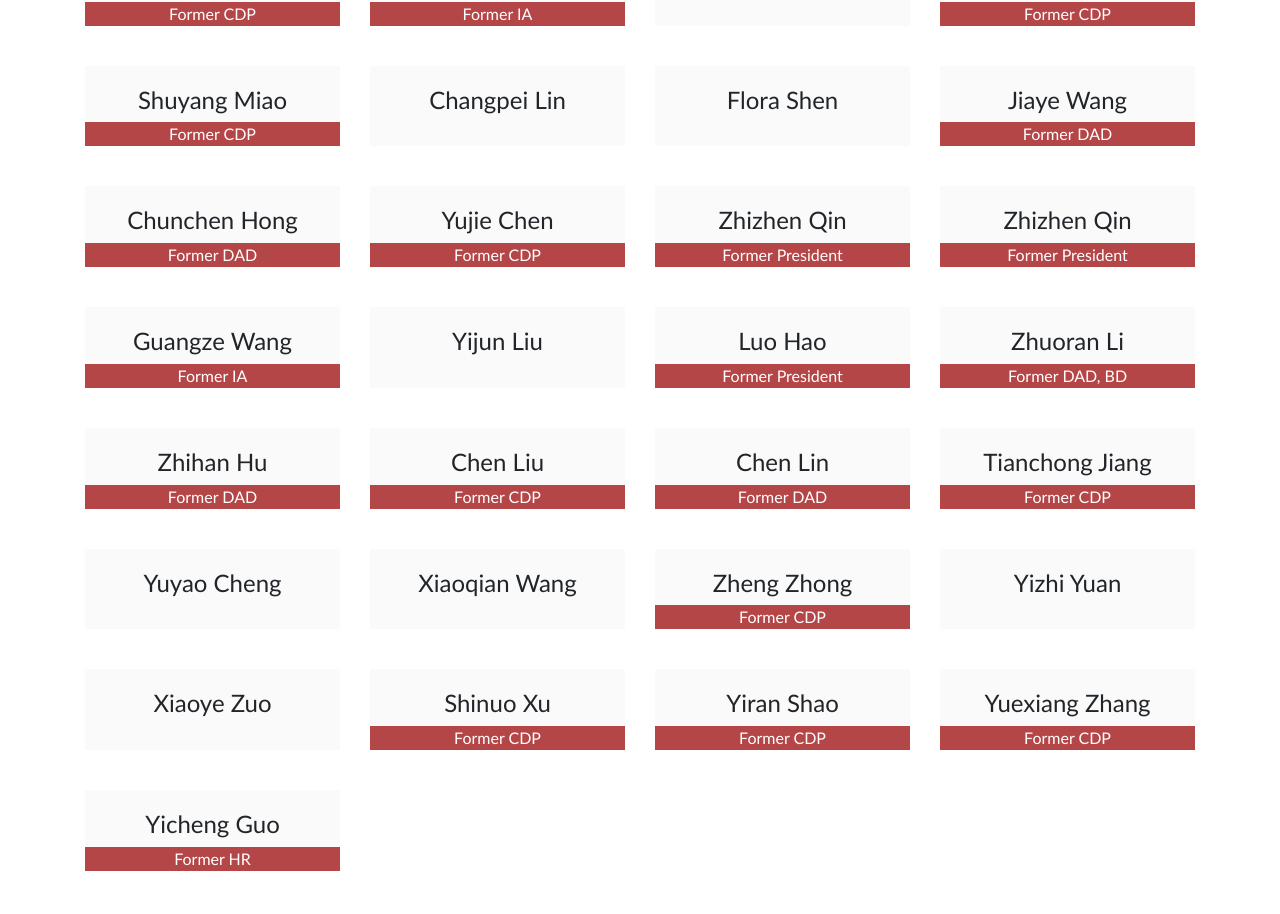
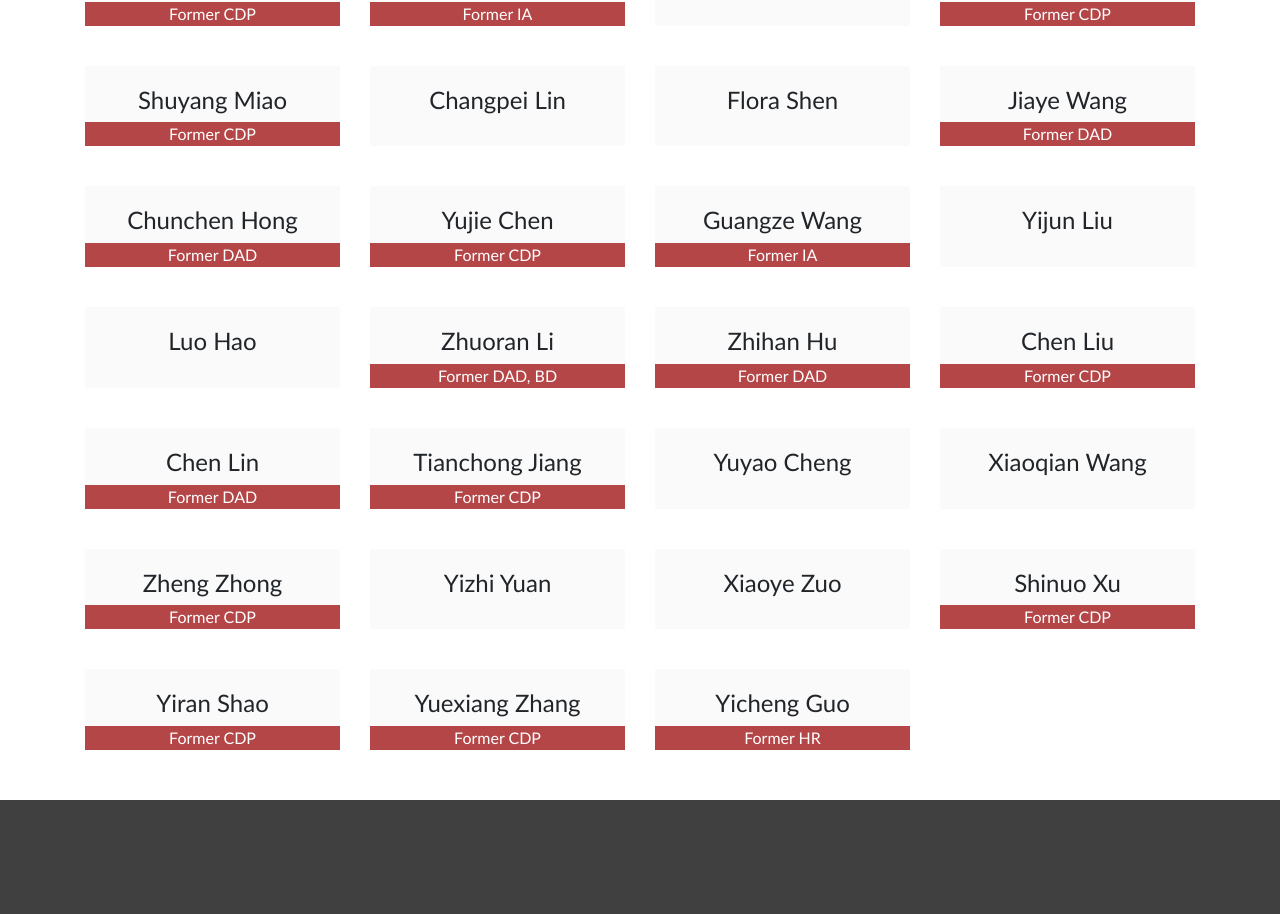
Before and after one commit to UCSDCES/CES_Official_Website_React, a React app: page /members in a window 1280 px wide. Shown: the part 4606-5520 px from the top of the page. Built offline with nearby package versions, Linux system fonts and the light colour scheme.

Commit message:
update memebr

```diff
--- a/src/Pages/Members/Members.js
+++ b/src/Pages/Members/Members.js
@@ -119,11 +119,9 @@ const Members = () => (
                     <AlumniCard name='Jiaye Wang' role='Former DAD'/>
                     <AlumniCard name='Chunchen Hong' role='Former DAD'/>
                     <AlumniCard name='Yujie Chen' role='Former CDP'/>
-                    <AlumniCard name='Zhizhen Qin' role='Former President'/>
-                    <AlumniCard name='Zhizhen Qin' role='Former President'/>
                     <AlumniCard name='Guangze Wang' role='Former IA'/>
                     <AlumniCard name='Yijun Liu' role=''/>
-                    <AlumniCard name='Luo Hao' role='Former President'/>
+                    <AlumniCard name='Luo Hao' role=''/>
                     <AlumniCard name='Zhuoran Li' role='Former DAD, BD'/>
                     <AlumniCard name='Zhihan Hu' role='Former DAD'/>
                     <AlumniCard name='Chen Liu' role='Former CDP'/>
```
Also changed, not shown: 1 other file (tests, documents, lock files or other folders).
